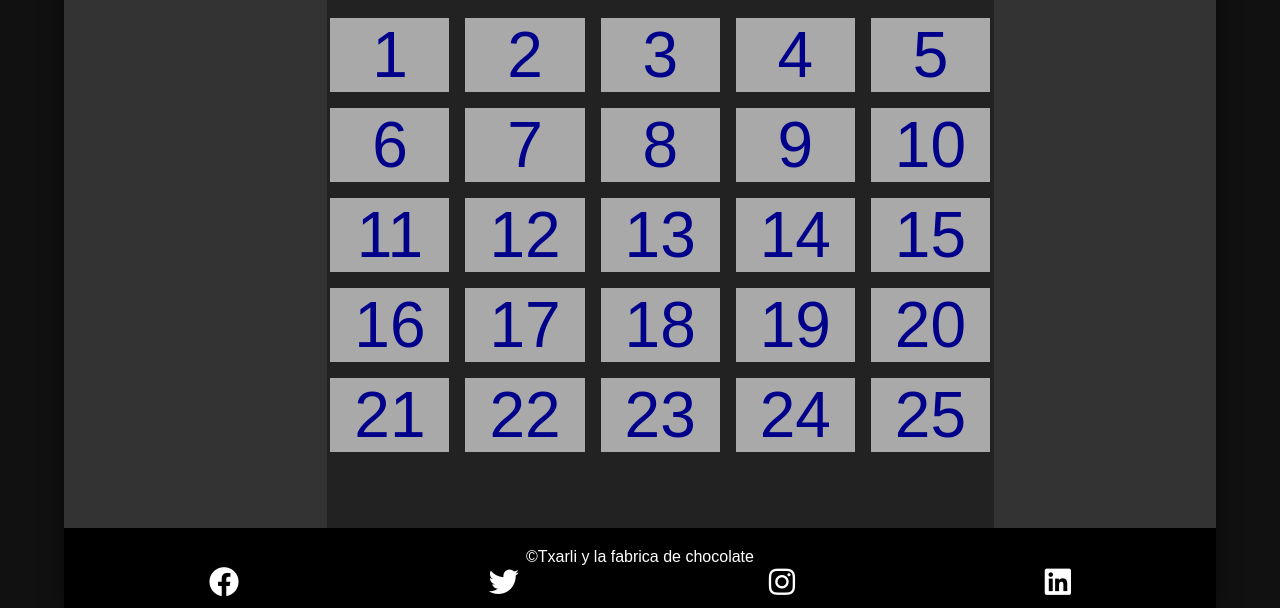
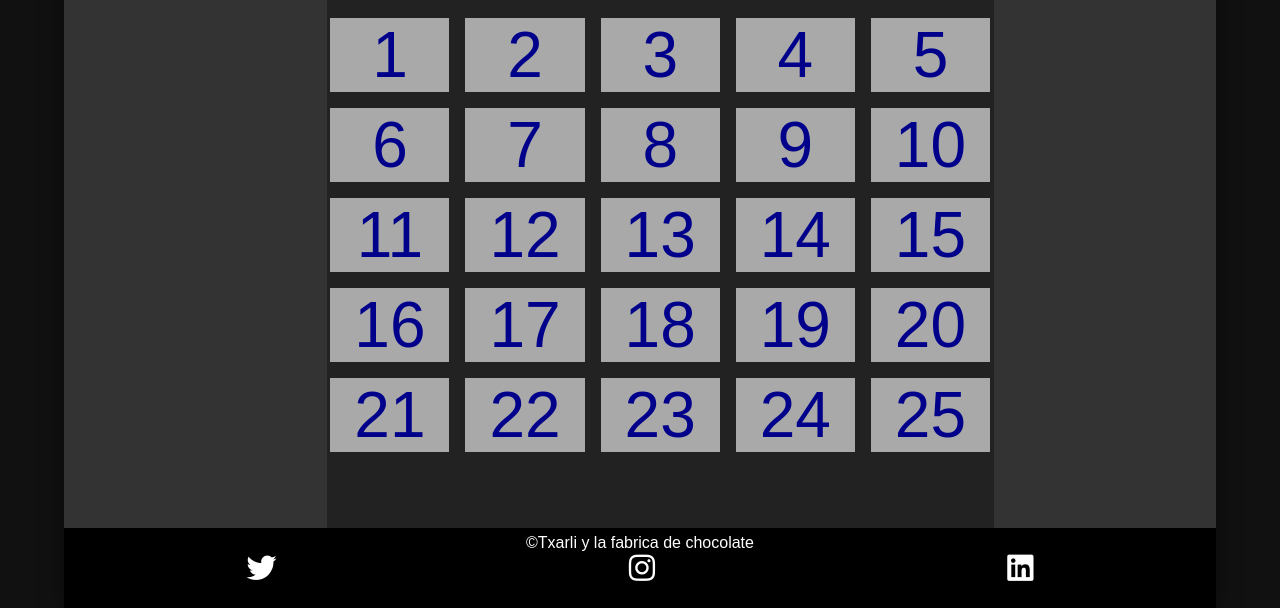
Before and after one commit to AnderMoraPedregosa/Proyecto1, a plain HTML site: page pagina/index.html in a window 1280 px wide. Shown: the part 192-800 px from the top of the page. Drawn offline with Linux system fonts and the light colour scheme.

Commit message:
Mas cambios

```diff
--- a/pagina/index.html
+++ b/pagina/index.html
@@ -4,6 +4,7 @@
 <!-- AWP_In_Variable Name='"DB_DATOS_DAW".TIPO' -->
 <!DOCTYPE html>
 <html lang="es">
+
 <head>
     <meta charset="UTF-8">
     <meta name="viewport" content="width=device-width, initial-scale=1.0">
@@ -11,6 +12,7 @@
     <link rel="stylesheet" href="styles.css">
     <link rel="stylesheet" href="https://cdnjs.cloudflare.com/ajax/libs/font-awesome/5.15.3/css/all.min.css">
 </head>
+
 <body>
     <div id="contenedor">
         <nav id="barra-izquierda">
@@ -36,10 +38,6 @@
                 </div>
             </section>
 
-
-        <section >
-
-        </section>
             <section class="tabla-chocolates">
 
                 <div class="a1">1</div>
@@ -87,8 +85,8 @@
         <footer>
             <p>&copy;Txarli y la fabrica de chocolate</p>
             <div id="redesSociales">
-                <a href="#" class="social-icon" id="facebook"><i class="fab fa-facebook"></i></a>
-                <a href="#" class="social-icon" id="twitter"><i class="fab fa-twitter"></i></a>
+                <!--                 <a href="#" class="social-icon" id="facebook"><i class="fab fa-facebook"></i></a>
+ --> <a href="#" class="social-icon" id="twitter"><i class="fab fa-twitter"></i></a>
                 <a href="#" class="social-icon" id="instagram"><i class="fab fa-instagram"></i></a>
                 <a href="#" class="social-icon" id="linkedin"><i class="fab fa-linkedin"></i></a>
             </div>
@@ -96,4 +94,5 @@
     </div>
     <script src="script.js"></script>
 </body>
+
 </html>
--- a/pagina/styles.css
+++ b/pagina/styles.css
@@ -202,7 +202,7 @@ footer {
     background-color: black;
     color: #fff;
     text-align: center;
-    padding: 20px;
+    padding: .4em;
     width: 100%;
     grid-area: foo;
 }
```
Lines whose indentation alone changed are shown as unchanged.
